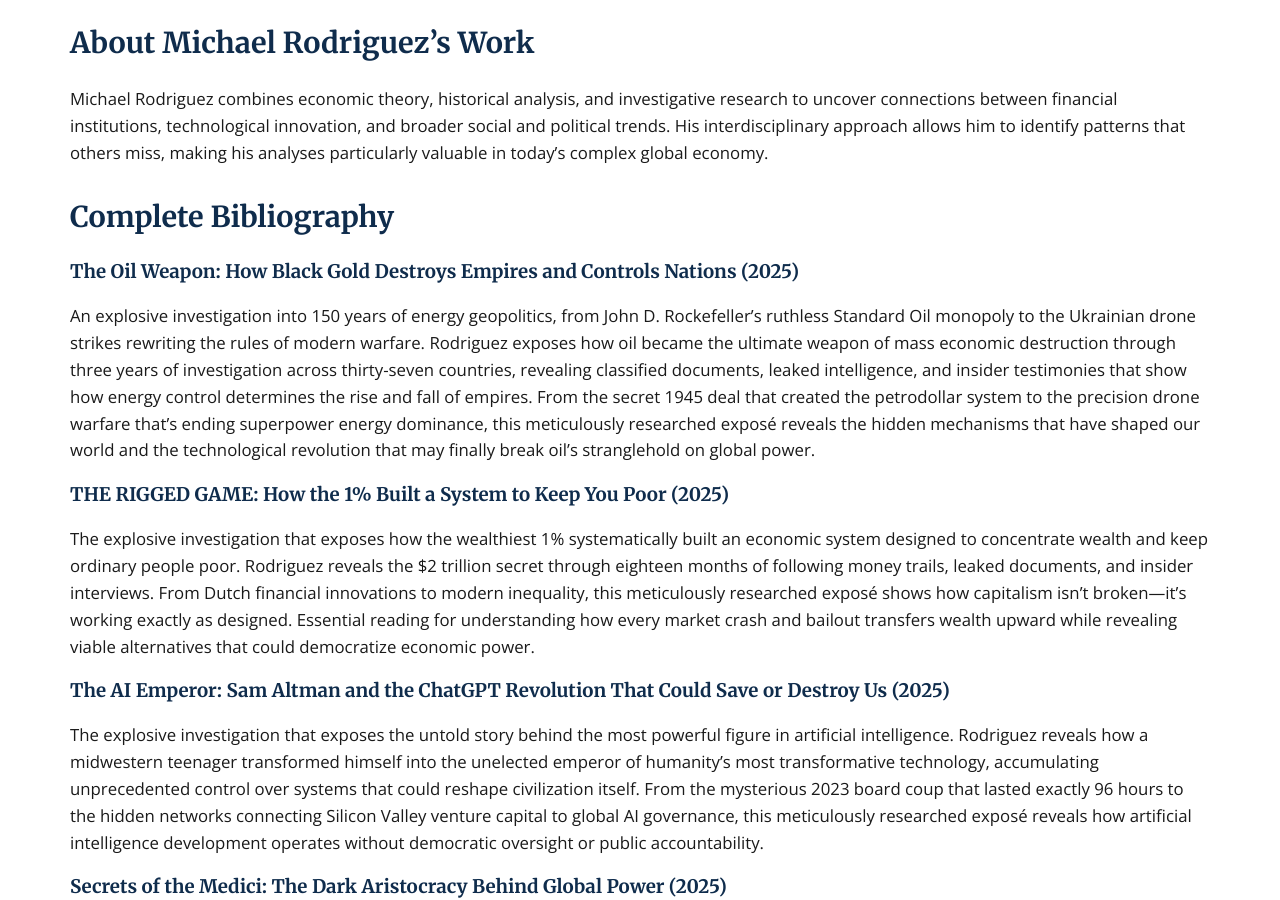
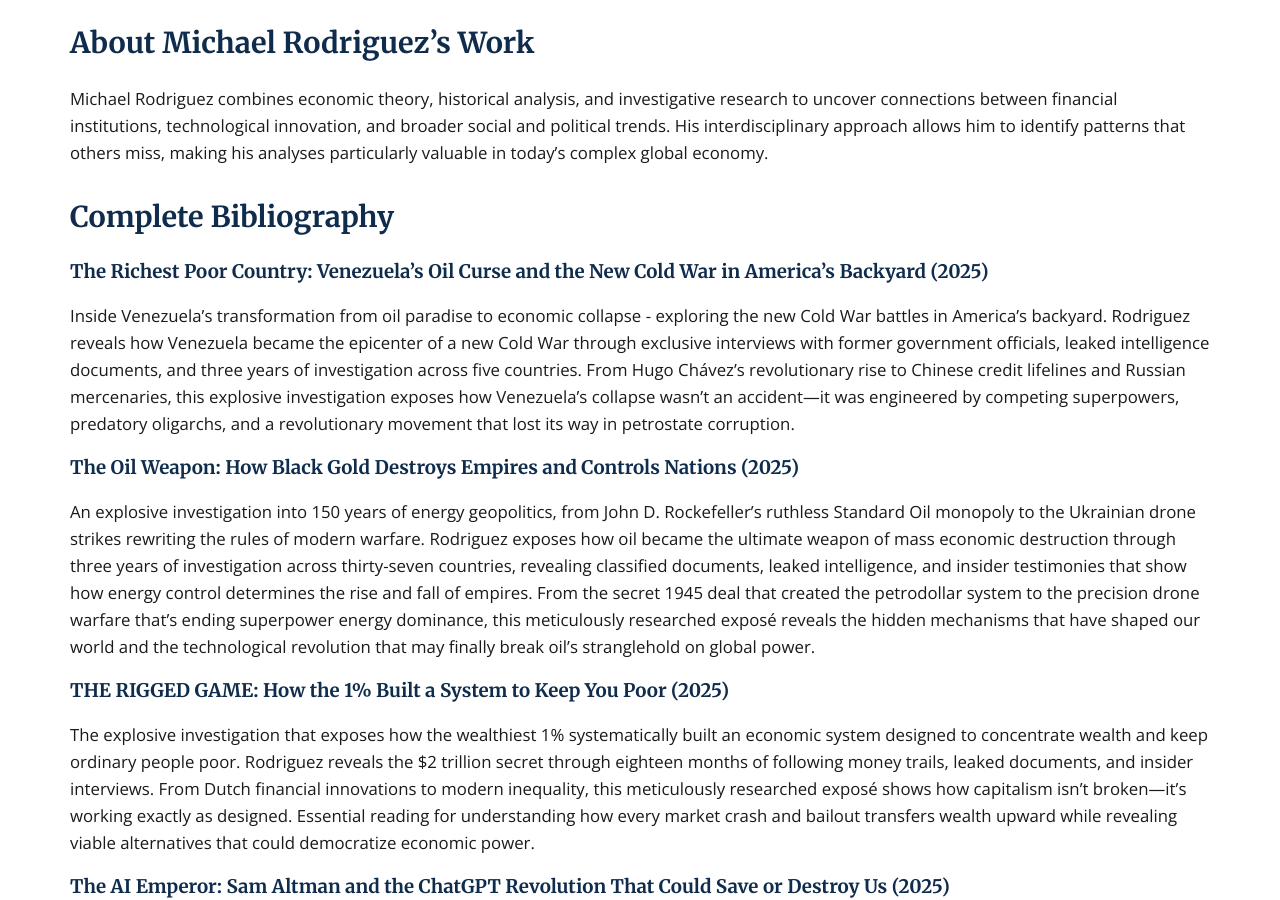
Before and after one commit to Zews123/michael-rodriguez-books, a Jekyll site: the page built from books/index.md, in a window 1280 px wide and 900 px high, scrolled down 5169 px. Built offline with Jekyll 4.4.1, drawn with Linux system fonts in a browser that asks for light colours; some of the changed text lies outside the part shown.

Commit message:
Update index.md

```diff
--- a/books/index.md
+++ b/books/index.md
@@ -10,6 +10,15 @@
 Dive into the complex world of global economics, financial markets, and power structures through Michael Rodriguez's insightful and meticulously researched books.
 
 <div class="book-grid">
+  <div class="book-card">
+    <img src="{{ site.baseurl }}/assets/images/Richest_Poor_Country.webp" alt="The Richest Poor Country: Venezuela's Oil Curse and the New Cold War in America's Backyard by Michael Rodriguez" style="width: 100%; height: auto; max-height: 400px; object-fit: contain;">
+    <div class="book-card-content">
+      <h3>The Richest Poor Country</h3>
+      <p>Inside Venezuela's transformation from oil paradise to economic collapse - exploring the new Cold War battles in America's backyard. Discover how competing superpowers engineered a nation's destruction.</p>
+      <a href="{{ site.baseurl }}/books/Richest_Poor_Country" class="btn">Read More <span class="visually-hidden">about The Richest Poor Country by Michael Rodriguez</span></a>
+    </div>
+  </div>
+
   <div class="book-card">
     <img src="{{ site.baseurl }}/assets/images/Oil_Weapon_Book.webp" alt="The Oil Weapon: How Black Gold Destroys Empires and Controls Nations by Michael Rodriguez" style="width: 100%; height: auto; max-height: 400px; object-fit: contain;">
     <div class="book-card-content">
@@ -188,6 +197,9 @@
 
 ## Complete Bibliography
 
+### The Richest Poor Country: Venezuela's Oil Curse and the New Cold War in America's Backyard (2025)
+Inside Venezuela's transformation from oil paradise to economic collapse - exploring the new Cold War battles in America's backyard. Rodriguez reveals how Venezuela became the epicenter of a new Cold War through exclusive interviews with former government officials, leaked intelligence documents, and three years of investigation across five countries. From Hugo Chávez's revolutionary rise to Chinese credit lifelines and Russian mercenaries, this explosive investigation exposes how Venezuela's collapse wasn't an accident—it was engineered by competing superpowers, predatory oligarchs, and a revolutionary movement that lost its way in petrostate corruption.
+
 ### The Oil Weapon: How Black Gold Destroys Empires and Controls Nations (2025)
 An explosive investigation into 150 years of energy geopolitics, from John D. Rockefeller's ruthless Standard Oil monopoly to the Ukrainian drone strikes rewriting the rules of modern warfare. Rodriguez exposes how oil became the ultimate weapon of mass economic destruction through three years of investigation across thirty-seven countries, revealing classified documents, leaked intelligence, and insider testimonies that show how energy control determines the rise and fall of empires. From the secret 1945 deal that created the petrodollar system to the precision drone warfare that's ending superpower energy dominance, this meticulously researched exposé reveals the hidden mechanisms that have shaped our world and the technological revolution that may finally break oil's stranglehold on global power.
 
@@ -271,6 +283,12 @@
     "url": "https://zews123.github.io/michael-rodriguez-books/"
   },
   "hasPart": [
+    {
+      "@type": "Book",
+      "name": "The Richest Poor Country",
+      "author": "Michael Rodriguez",
+      "description": "Inside Venezuela's transformation from oil paradise to economic collapse - exploring the new Cold War battles in America's backyard."
+    },
     {
       "@type": "Book",
       "name": "The Oil Weapon",
```
